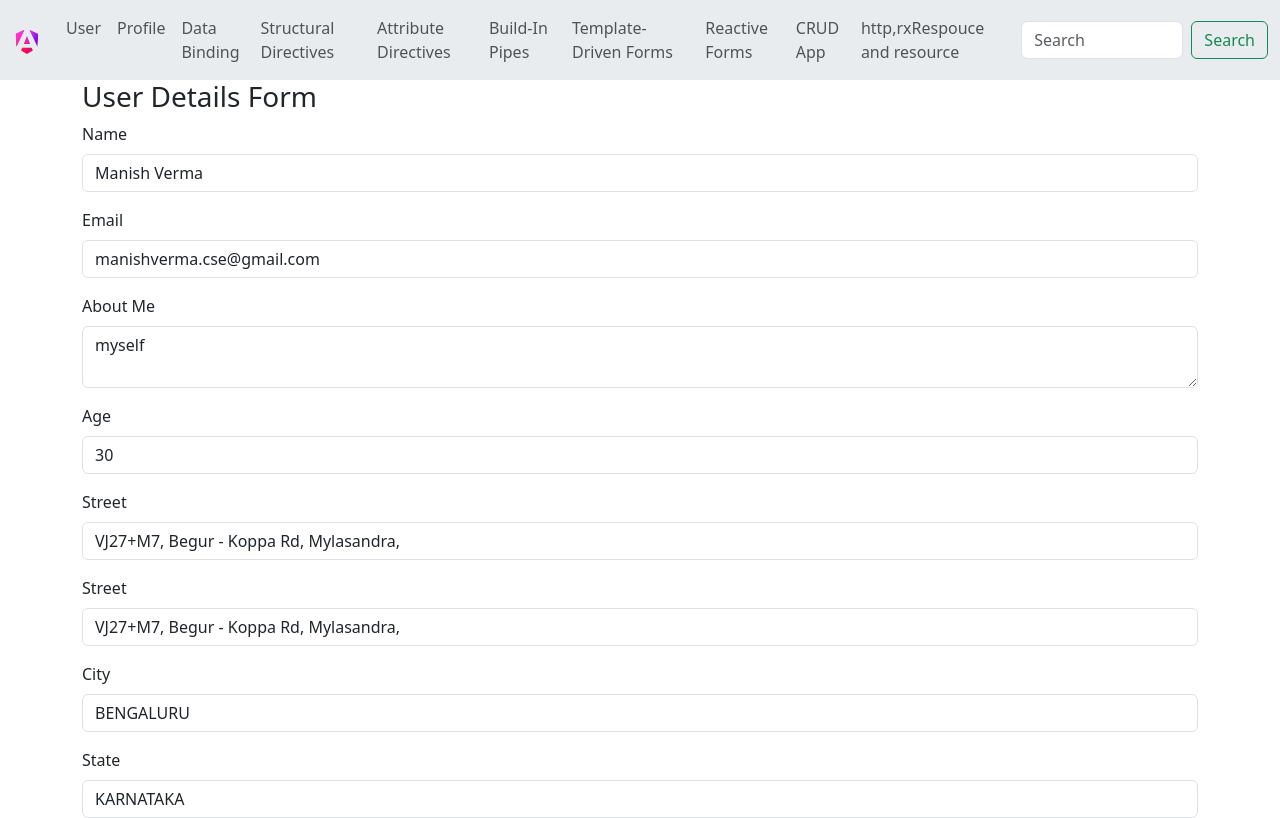
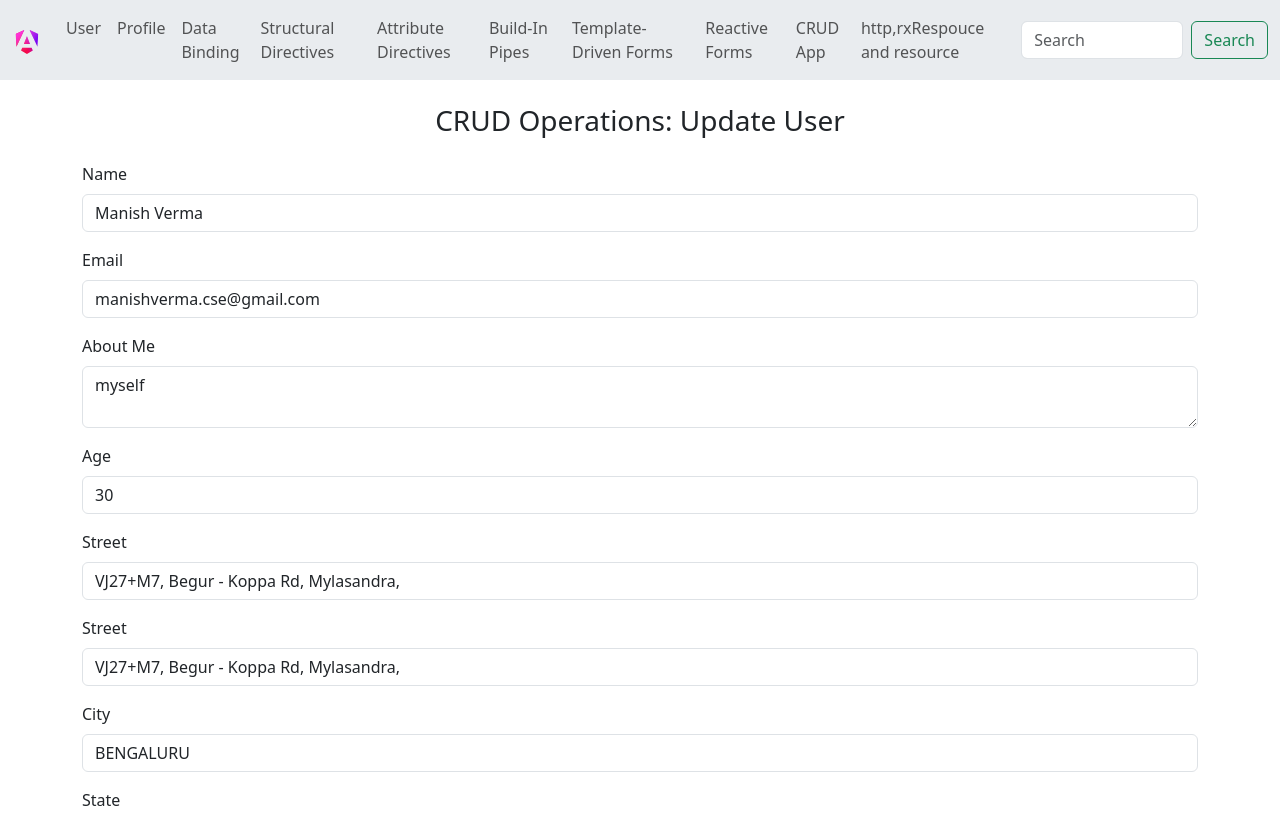
Before and after one commit to mkv-mkverma/angular-19, an Angular app: page /crud/1/edit in a window 1280 px wide. Shown: the top 818 px of the page. Built offline with nearby package versions, Linux system fonts and the light colour scheme; data requests are answered from the project's data file.

Commit message:
reusable and @input

```diff
--- a/src/app/curd/curd-form/curd-form.component.html
+++ b/src/app/curd/curd-form/curd-form.component.html
@@ -1,5 +1,5 @@
 <div class="container">
-  <h3>User Details Form</h3>
+  <app-reusable-component [message]="message"></app-reusable-component>
   <form [formGroup]="userDetailForm" (ngSubmit)="onSubmit()">
     <div class="mb-3">
       <label for="name" class="form-label">Name</label>
--- a/src/app/curd/curd-form/curd-form.component.ts
+++ b/src/app/curd/curd-form/curd-form.component.ts
@@ -3,10 +3,11 @@ import { Component, inject, OnInit } from '@angular/core';
 import { FormBuilder, FormGroup, ReactiveFormsModule } from '@angular/forms';
 import { ActivatedRoute, Router } from '@angular/router';
 import { CurdService } from '../services/curd.service';
+import { ReusableComponentComponent } from '../../reusable-component/reusable-component.component';
 
 @Component({
   selector: 'app-curd-form',
-  imports: [ReactiveFormsModule, CommonModule],
+  imports: [ReactiveFormsModule, CommonModule, ReusableComponentComponent],
   templateUrl: './curd-form.component.html',
   styleUrl: './curd-form.component.scss',
 })
@@ -18,6 +19,7 @@ export class CurdFormComponent implements OnInit {
   private route = inject(ActivatedRoute);
   userId: string = '';
   mode: string = '';
+  message: string = '';
   ngOnInit() {
     this.createForm();
     const id = this.route.snapshot.paramMap.get('id');
@@ -25,10 +27,20 @@ export class CurdFormComponent implements OnInit {
       this.userId = id && id;
     }
     this.mode = this.route.snapshot.data['mode'];
-    if (this.mode === 'view') {
-      this.userDetailForm.disabled;
+    this.message = this.displayUserMessage(this.mode);
+
+    this.setFormValue(id);
+  }
+
+  displayUserMessage(mode: string): string {
+    switch (mode) {
+      case 'edit':
+        return 'Update User';
+      case 'view':
+        return 'View User';
+      default:
+        return 'Add New User';
     }
-    this.setFormValue(id);
   }
 
   setFormValue(id: string | null) {
--- a/src/app/curd/curd.component.html
+++ b/src/app/curd/curd.component.html
@@ -1,5 +1,5 @@
 <div class="container">
-  <h3>CRUD Operations: User Details</h3>
+  <app-reusable-component [message]="'User Details'"></app-reusable-component>
   <button class="btn btn-success mb-3" (click)="createUser()">
     <i class="bi bi-plus-circle"></i> Add User
   </button>
--- a/src/app/curd/curd.component.ts
+++ b/src/app/curd/curd.component.ts
@@ -4,10 +4,11 @@ import { Person } from '../user';
 import { Observable } from 'rxjs';
 import { CommonModule } from '@angular/common';
 import { Router } from '@angular/router';
+import { ReusableComponentComponent } from "../reusable-component/reusable-component.component";
 
 @Component({
   selector: 'app-curd',
-  imports: [CommonModule],
+  imports: [CommonModule, ReusableComponentComponent],
   templateUrl: './curd.component.html',
   styleUrl: './curd.component.scss',
 })
--- /dev/null
+++ b/src/app/reusable-component/reusable-component.component.html
@@ -0,0 +1 @@
+<h3 class="text-center m-4">CRUD Operations: {{ message }}</h3>
```
Also changed, not shown: src/app/reusable-component/reusable-component.component.ts (added, +11 -0 lines), src/app/reusable-component/reusable-component.component.scss (added), 1 other file (tests, documents, lock files or other folders).
